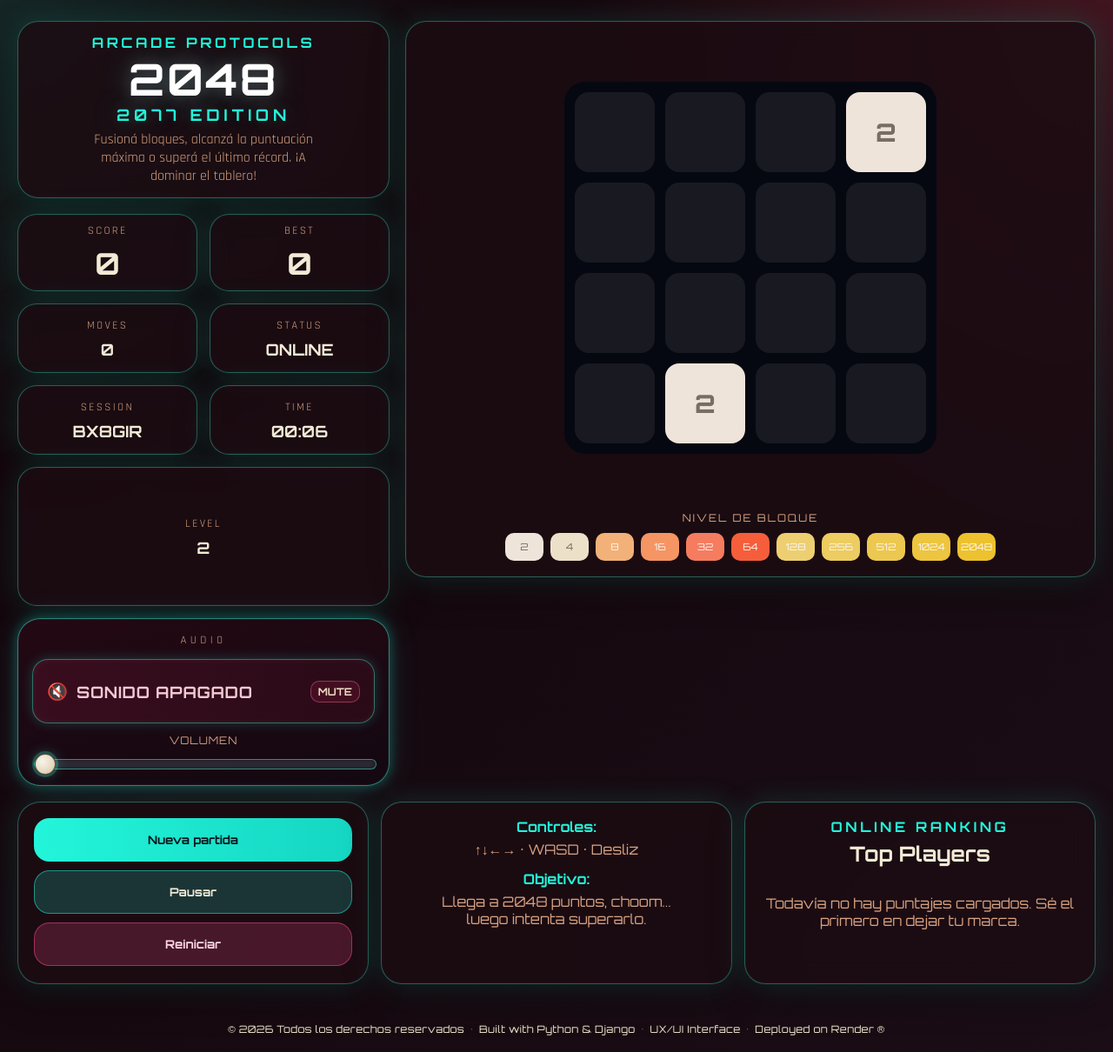
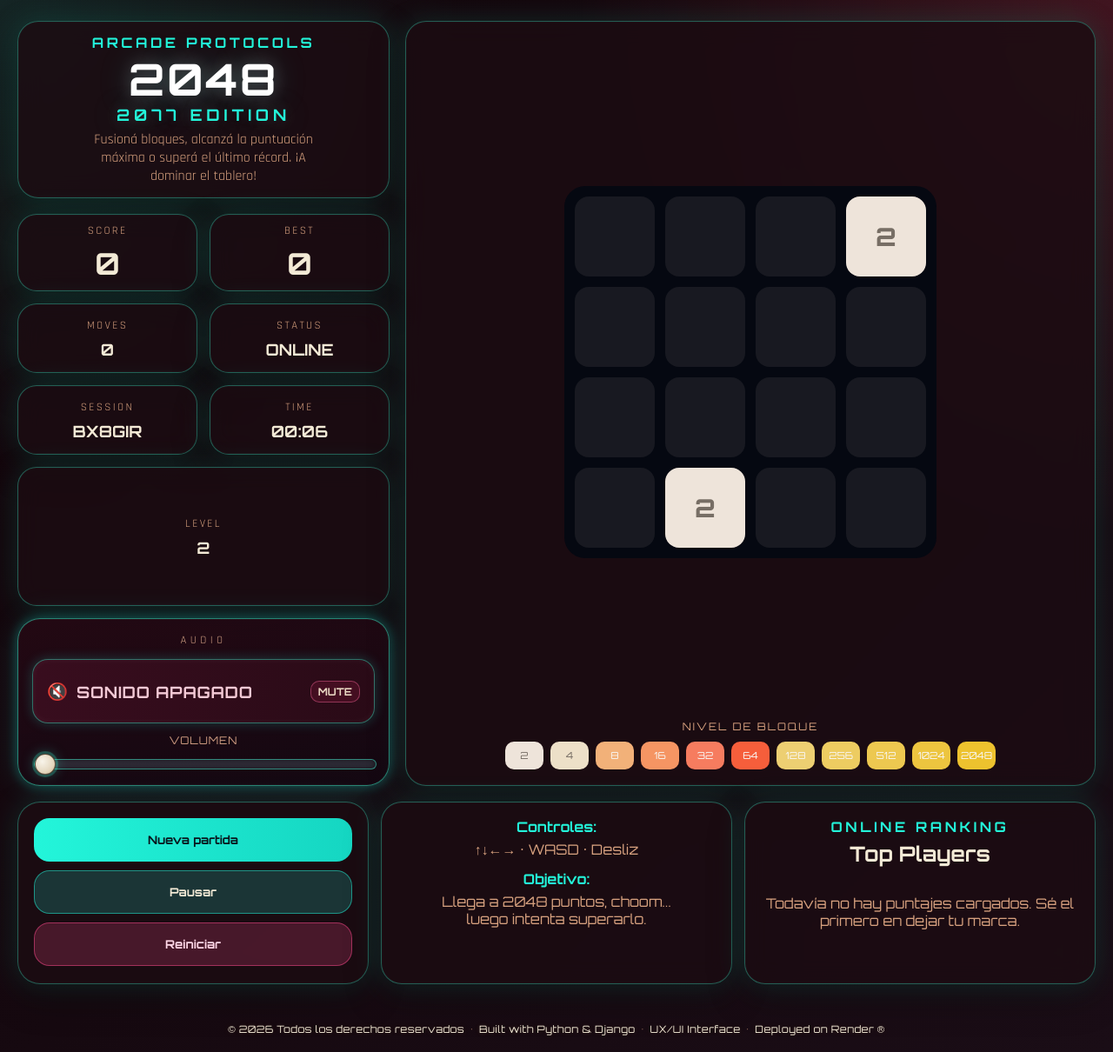
Before and after one commit to lu-developer476/2048, a Django app: page / in a window 1280 px wide. Shown: the whole page at 87% size. Run offline with Django 5.2, Linux system fonts and the light colour scheme; data that the repository does not hold is empty.

Commit message:
Align the canvas height with the left panel (#4)

```diff
--- a/core/static/core/css/styles.css
+++ b/core/static/core/css/styles.css
@@ -63,7 +63,7 @@ body {
     "left main"
     "bottom bottom";
   gap: 18px;
-  align-items: start;
+  align-items: stretch;
 }
 
 /* PANEL BASE */
@@ -300,7 +300,8 @@ body {
 
 .arena {
   grid-area: main;
-  min-height: 640px;
+  min-height: 0;
+  height: 100%;
   display: flex;
   flex-direction: column;
   justify-content: space-between;
```
